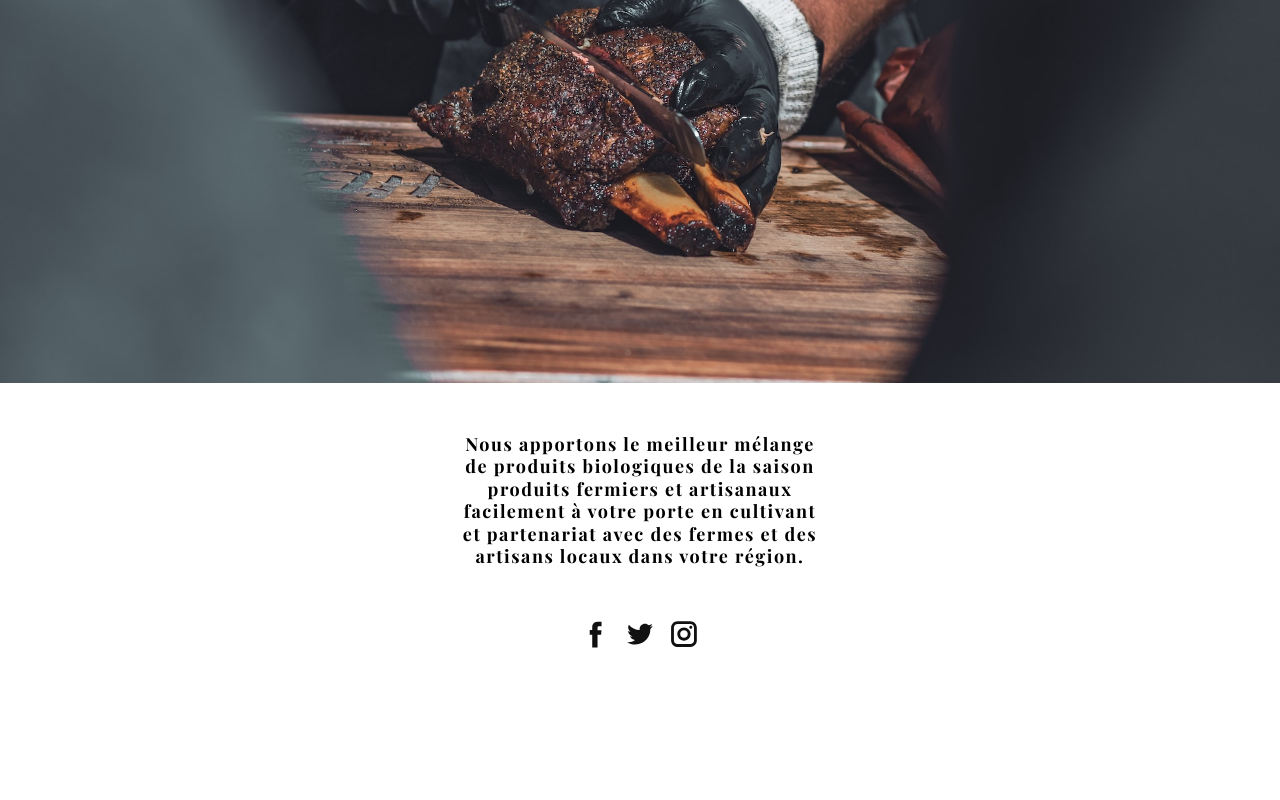
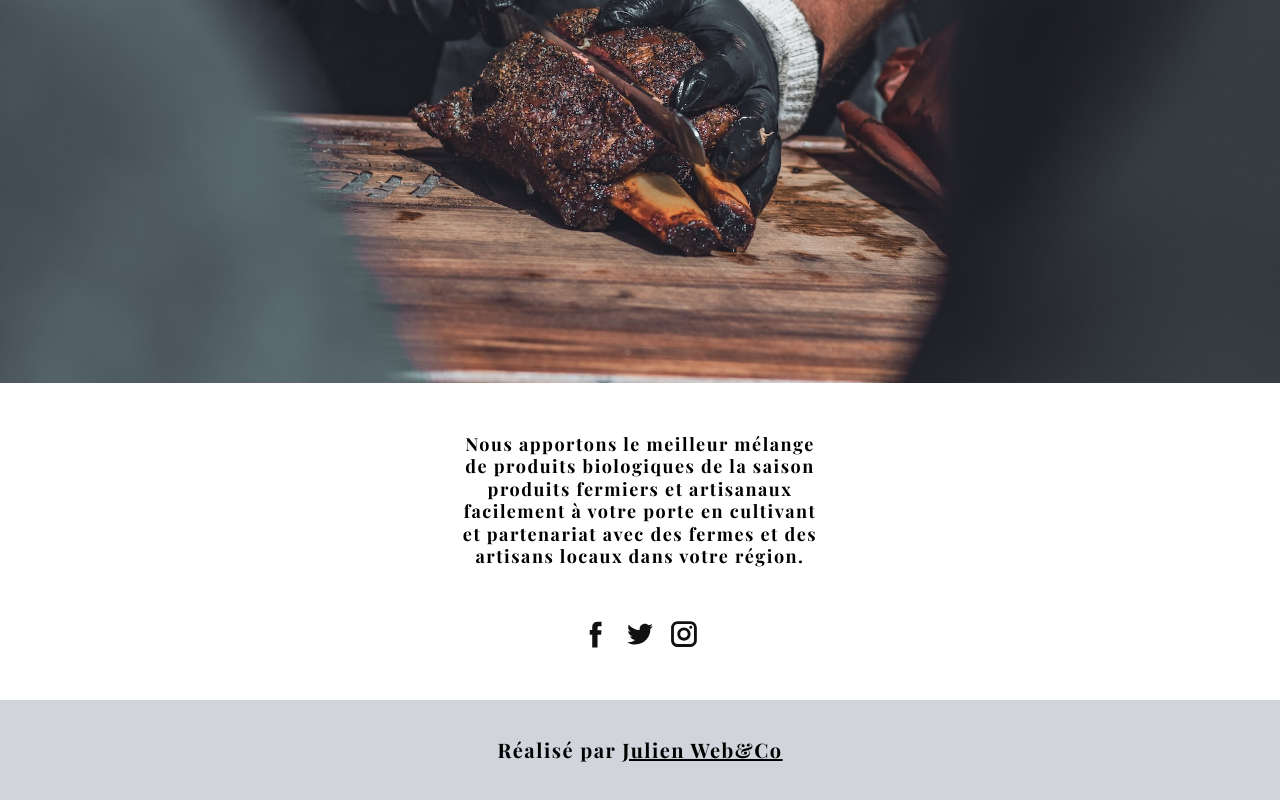
Before and after one commit to JulienCod/food-restaurant, a React (Vite) app: page / in a window 1280 px wide. Shown: the part 9128-9928 px from the top of the page. Before the commit the page ends 9828 px from the top, so only its background shows below. Built offline with nearby package versions, Linux system fonts and the light colour scheme.

Commit message:
add footer

```diff
--- a/src/App.jsx
+++ b/src/App.jsx
@@ -306,6 +306,13 @@ function App() {
         </div>
       </section>
       {/* fin section 7 */}
+            {/* footer */}
+            <footer className="bg-gray-300 h-[100px] flex justify-center items-center">
+          <p className="text-[20px] font-bold text-center">
+          Réalisé par <a className="underline" href="https://julien-webandco.fr">Julien Web&Co</a>
+          </p>
+      </footer>
+      {/* fin footer */}
     </>
   );
 }
```
